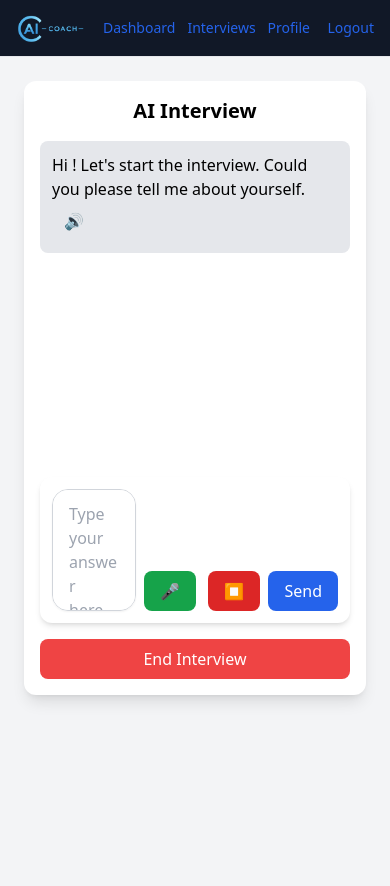
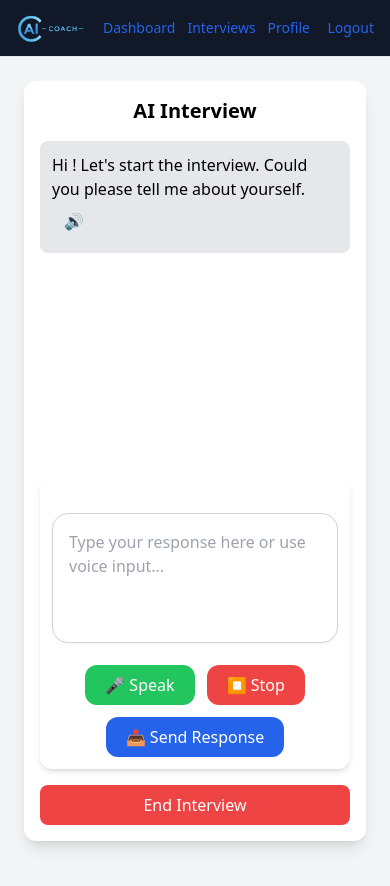
Before and after one commit to Harshit-12/AI-Interview-Coach, a React (Create React App) app in the folder client/: page /interview in a window 390 px wide. Shown: the top 886 px of the page. Built offline with nearby package versions, Linux system fonts and the light colour scheme; no server answers; sample sign-in values are in the browser's storage.

Commit message:
inproved interview chat making it responsive

```diff
--- a/client/src/pages/interview.js
+++ b/client/src/pages/interview.js
@@ -346,6 +346,13 @@ const handleEndInterview = async()=>{
    navigate("/evaluate");
 
 }
+
+const handleInputChange = (e) => {
+  setInput(e.target.value);
+
+  e.target.style.height = "auto";
+  e.target.style.height = `${e.target.scrollHeight}px`;
+};
   return (
 
     <div className="bg-gray-100 min-h-screen flex flex-col items-center p-6">
@@ -385,7 +392,84 @@ const handleEndInterview = async()=>{
 
     </div>
       <div className="flex items-end gap-2 bg-white p-3 rounded-xl shadow-md">
+<div className="w-full mt-6">
 
+  {/* Text Area */}
+  <textarea
+    value={input}
+    onChange={handleInputChange}
+    placeholder="Type your response here or use voice input..."
+    rows={4}
+    className="
+      w-full
+      min-h-[100px]
+      max-h-[300px]
+      p-4
+      border
+      border-gray-300
+      rounded-2xl
+      shadow-sm
+      focus:outline-none
+      focus:ring-2
+      focus:ring-blue-500
+      resize-none
+      overflow-y-auto
+      text-gray-700
+      placeholder-gray-400
+    "
+  />
+
+  {/* Buttons */}
+  <div className="mt-4 flex flex-wrap gap-3 justify-center">
+
+    <button
+      onClick={startRecording}
+      className="
+        px-5
+        py-2
+        bg-green-500
+        hover:bg-green-600
+        text-white
+        rounded-xl
+        transition
+      "
+    >
+      🎤 Speak
+    </button>
+
+    <button
+      onClick={stopRecording}
+      className="
+        px-5
+        py-2
+        bg-red-500
+        hover:bg-red-600
+        text-white
+        rounded-xl
+        transition
+      "
+    >
+      ⏹ Stop
+    </button>
+
+    <button
+      onClick={handleSend}
+      className="
+        px-5
+        py-2
+        bg-blue-600
+        hover:bg-blue-700
+        text-white
+        rounded-xl
+        transition
+      "
+    >
+      📤 Send Response
+    </button>
+
+  </div>
+
+</div>
   {/* <textarea
    value={input}
      placeholder={loading ? "AI is thinking, please wait..." : "Type your answer here..."}
@@ -420,7 +504,7 @@ const handleEndInterview = async()=>{
    /> */}
 
 
-<textarea
+{/* <textarea
   value={input}
   // onChange={handleInputChange}
   rows={4}
@@ -462,7 +546,7 @@ const handleEndInterview = async()=>{
     🎤
   </button> */}
 
-  <div className="flex gap-3">
+  {/* <div className="flex gap-3">
 
   <button
     onClick={startRecording}
@@ -475,7 +559,7 @@ const handleEndInterview = async()=>{
     "
 
   >
-    🎤
+    🎤 Speak
   </button>
 
   <button
@@ -488,7 +572,7 @@ const handleEndInterview = async()=>{
       rounded-lg
     "
   >
-    ⏹
+    ⏹ Stop
   </button>
 
 </div>
@@ -499,8 +583,8 @@ const handleEndInterview = async()=>{
     className="bg-blue-600 text-white px-4 py-2 rounded-lg hover:bg-blue-700"
     disabled={loading}
   >
-    Send
-  </button>
+    Send Response
+  </button> */}
 
 </div>
     {/* End Button */}
```
